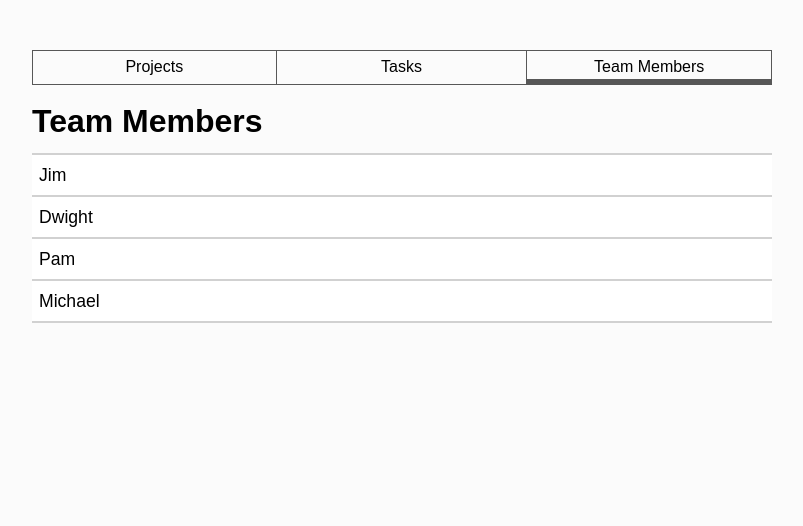
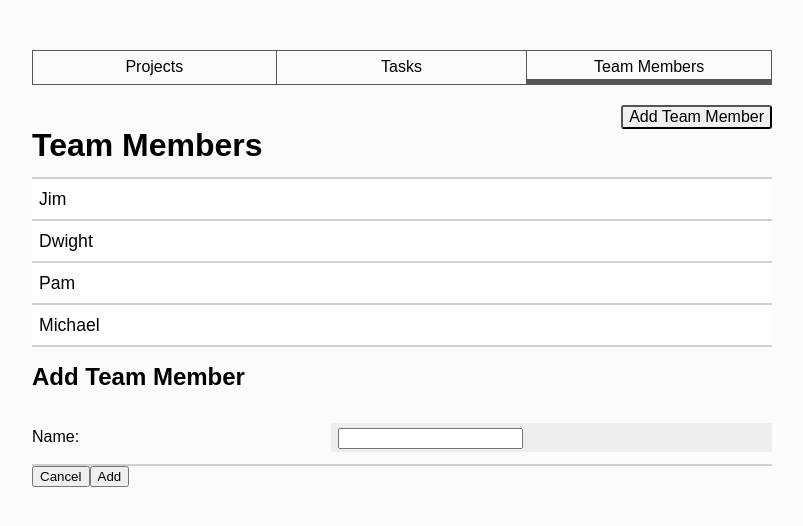
Before and after one commit to isabel985/task-manager, a React (Create React App) app: page /teammembers in a window 1280 px wide. Shown: the top 526 px of the page, without its empty margins (238-1041 px from the left). Built offline with nearby package versions, Linux system fonts and the light colour scheme.

Commit message:
added non functioning team member form

```diff
--- /dev/null
+++ b/src/components/TeamMemberForm.js
@@ -0,0 +1,36 @@
+import React, { Component } from 'react';
+
+class TeamMemberForm extends Component {
+  constructor(props) {
+    super(props);
+  }
+
+  render() {
+    return (
+      <div className={`modal`}>
+        <div className="modal-content">
+          <h2>Add Team Member</h2>
+          <form>
+            <div className="item-detail-group">
+              <div className="item-detail">
+                <label className="item-detail-label">Name:</label>
+
+                <div className="item-detail-value">
+                  <input type="text"></input>
+                </div>
+              </div>
+            </div>
+
+            <div className="modal-footer">
+              <button type="button">Cancel</button>
+              <button type="submit">Add</button>
+            </div>
+
+          </form>
+        </div>
+      </div>
+    );
+  }
+}
+
+export default TeamMemberForm;
--- a/src/containers/TeamMembersPage.js
+++ b/src/containers/TeamMembersPage.js
@@ -1,15 +1,22 @@
 import React, { Component } from 'react';
 import teammemberdata from '../data/teammembersdata';
 import TeamMembersSummary from '../components/TeamMembersSummary';
+import teamMembers from '../data/teammembersdata';
+import TeamMemberForm from '../components/TeamMemberForm';
 
 class TeamMembersPage extends Component {
   constructor(props) {
-      super(props);
+    super(props);
+  }
+
+  handleDisplayAddTeamMemberForm = () => {
+
   }
 
   render() {
     return (
       <React.Fragment>
+        <button className="btn-display-add-modal">Add Team Member</button>
         <div className="summaries-list team-members">
           <div className="table-headers">
             <h1>Team Members</h1>
@@ -23,6 +30,9 @@ class TeamMembersPage extends Component {
           })}
           </ul>
         </div>
+
+        <TeamMemberForm />
+
       </React.Fragment>
     )
   }
```
